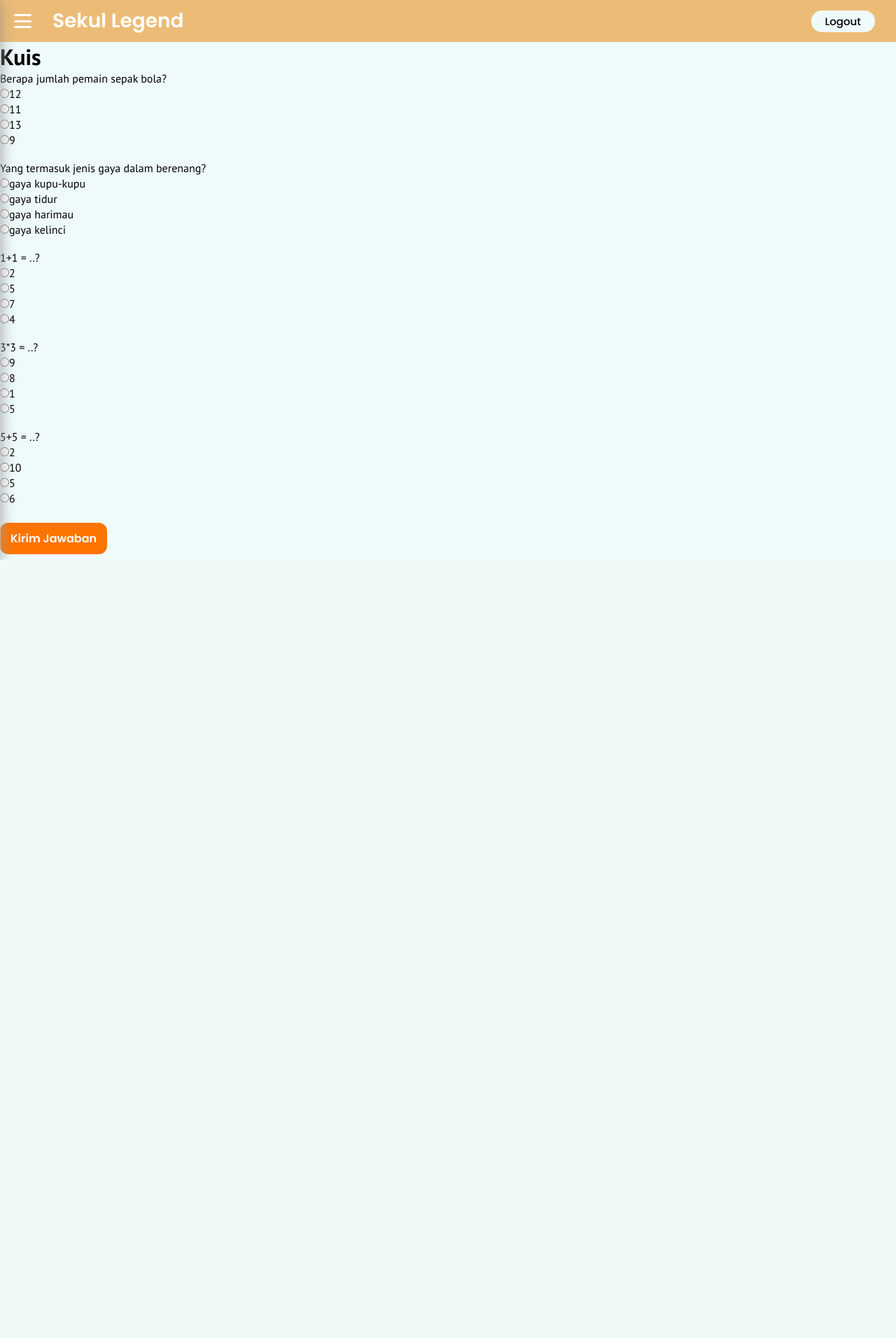
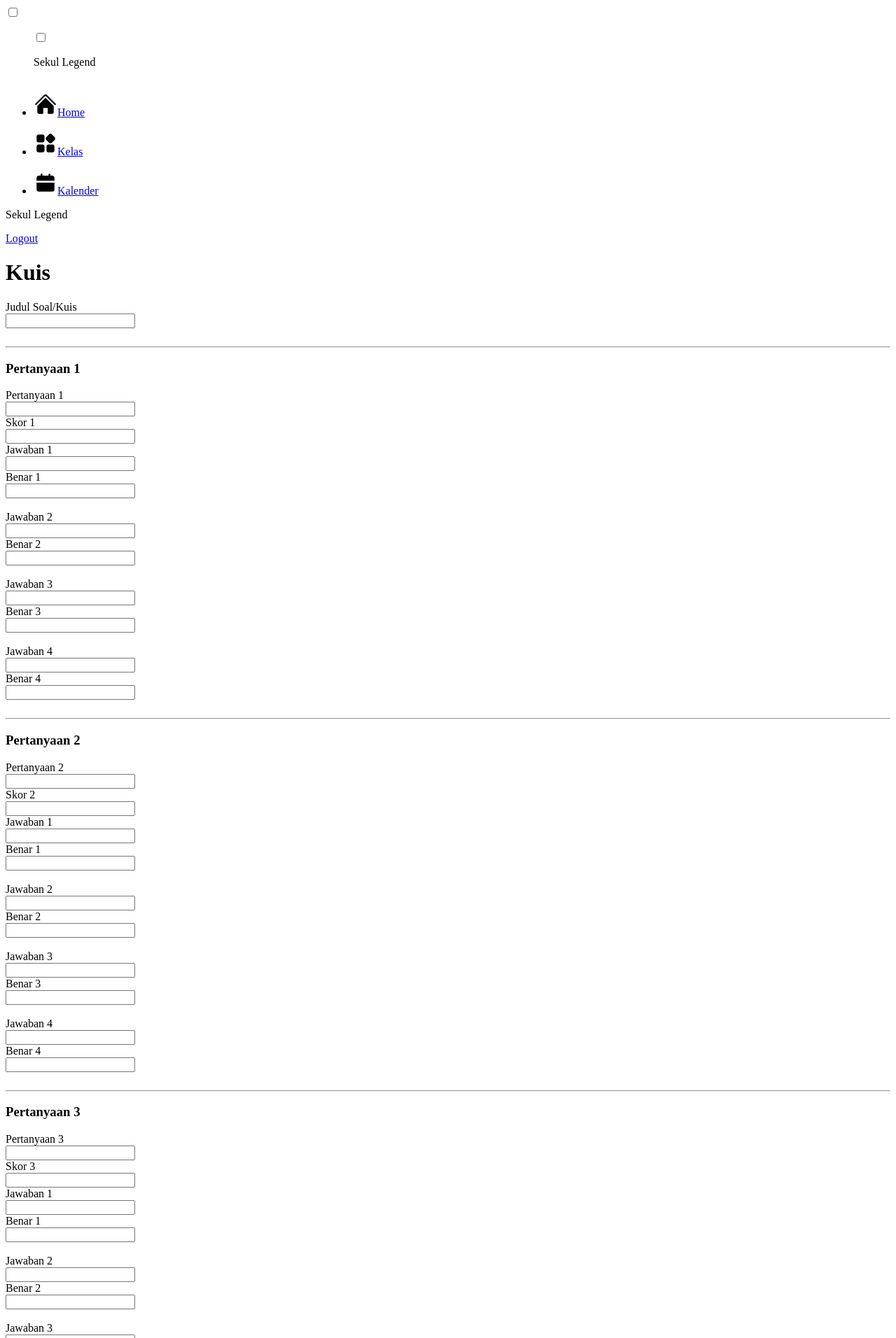
Before and after one commit to ellfataa/sekul_legend, a PHP site: page /kuis/up_kuis.php in a window 1280 px wide. Shown: the top 1912 px of the page at 70% size. Before the commit the page ends 800 px from the top, so only its background shows below. Run offline with PHP 8.4, Linux system fonts and the light colour scheme; a user stored in the database is signed in; data comes from the database, SQL or seed files in the repository.

Commit message:
Membuat kuis (belum pakai session)
Belum ada id_user juga di table soal

```diff
--- a/kuis/up_kuis.php
+++ b/kuis/up_kuis.php
@@ -17,7 +17,7 @@
     <meta charset="UTF-8">
     <meta name="viewport" content="width=device-width, initial-scale=1.0">
     <title>Kuis</title>
-    <link rel="stylesheet" href="quiz.css" type="text/css">
+    <!--<link rel="stylesheet" href="quiz.css" type="text/css">-->
 
     <link rel="preconnect" href="https://fonts.googleapis.com">
     <link rel="preconnect" href="https://fonts.gstatic.com" crossorigin>
@@ -59,30 +59,67 @@
 
     <div class="soalKuis">
     <h1>Kuis</h1>
-        <form action="hasil_kuis.php" method="post">
+    <?php
+if(isset($_POST['submit'])){
+    $judul_soal = $_POST['judul_soal'];
+
+    // Insert judul soal
+    $insert_soal = mysqli_query($conn, "INSERT INTO soal (id_soal, judul_soal) VALUES ('', '$judul_soal')");
+
+    if ($insert_soal) {
+        $id_soal = mysqli_insert_id($conn); // Mendapatkan ID terakhir yang dimasukkan
+
+        // Loop untuk pertanyaan
+        for ($i = 1; $i <= 5; $i++) {
+            $pertanyaan = $_POST['pertanyaan'.$i];
+            $skor = $_POST['skor'.$i];
+
+            // Insert pertanyaan
+            $insert_pertanyaan = mysqli_query($conn, "INSERT INTO pertanyaan (id_pertanyaan, id_soal, deskripsi, skor) VALUES ('', '$id_soal', '$pertanyaan', '$skor')");
+
+            if ($insert_pertanyaan) {
+                $id_pertanyaan = mysqli_insert_id($conn); // Mendapatkan ID pertanyaan terakhir yang dimasukkan
+
+                // Loop untuk jawaban
+                for ($j = 1; $j <= 4; $j++) {
+                    $jawaban = $_POST['jawaban'.$i.$j];
+                    $benar = $_POST['benar'.$j];
+
+                    // Insert jawaban
+                    $insert_jawaban = mysqli_query($conn, "INSERT INTO jawaban (id_jawaban, id_pertanyaan, deskripsi, benar) VALUES ('', '$id_pertanyaan', '$jawaban', '$benar')");
+
+                    // Handle errors for $insert_jawaban if needed
+                }
+            } else {
+                // Handle errors for $insert_pertanyaan if needed
+            }
+        }
+    } else {
+        // Handle errors for $insert_soal if needed
+    }
+}
+?>
+
+        <form action="" method="post">
+            <label for="judul_soal">Judul Soal/Kuis</label><br>
+            <input type="text" name="judul_soal" id="judul_soal"><br><br>
             <?php
-                try{
-                    $sql = mysqli_query($conn, "SELECT * FROM soal_kuis ORDER BY rand() limit 50");
-                    echo '<ol>';
-                    while ($soal_kuis = $sql->fetch_array()) {
-                        echo '<li>';
-                        echo htmlentities($soal_kuis['deskripsi']);
-
-                        $sql2 = mysqli_query($conn, "SELECT * FROM jawaban_kuis WHERE id_soal='".$soal_kuis['id_soal']."' ORDER BY rand()");
-                        echo '<ol type="A">';
-                        while ($jawaban_kuis = $sql2->fetch_array()) {
-                            echo '<li>';
-                            echo '<input type="radio" name="jawaban['.$soal_kuis['id_soal'].']" value="'.$jawaban_kuis['id_jawaban'].'">'; //perhatikan name input radio nya, beda-beda untuk tiap pilihan jawaban
-                            echo htmlentities($jawaban_kuis['deskripsi']);
-                            echo '</li>';
-                        }
-                        echo '</ol><br>';
-                        echo '</li>';
-                    }
-                    echo '</ol>';
-                }catch(Exception $e){
-                    echo "Gagal menampilkan pertanyaan";
+            for($i=1;$i<=5;$i++){
+                echo "<hr>";
+                echo "<h3>Pertanyaan ".$i."</h3>";
+                echo "<label for='pertanyaan".$i."'>Pertanyaan ".$i."</label><br>";
+                echo "<input type='text' name='pertanyaan".$i."' id='pertanyaan".$i."'><br>";
+                echo "<label for='skor".$i."'>Skor ".$i."</label><br>";
+                echo "<input type='text' name='skor".$i."' id='skor".$i."'><br>";
+                $j=1;
+                while($j<=4){
+                    echo "<label for='jawaban".$j."'>Jawaban ".$j."</label><br>";
+                    echo "<input type='text' name='jawaban".$i.$j."' id='jawaban".$j."'><br>";
+                    echo "<label for='benar".$j."'>Benar ".$j."</label><br>";
+                    echo "<input type='number' name='benar".$j."' id='benar".$j."'><br><br>";
+                    $j++;
                 }
+            }
             ?>
             <input type="submit" name="submit" value="Kirim Jawaban">
         </form>
```
Also changed, not shown: kuis/daftar_kuis.php (added, +25 -0 lines), kuis/hasil_kuis.php (+26 -35 lines), kuis/kuis.php (added, +30 -0 lines).
